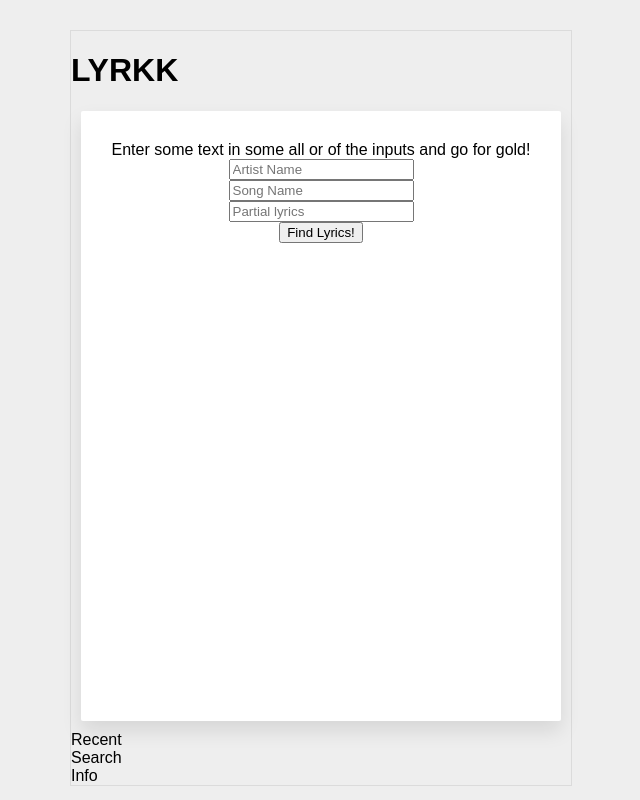
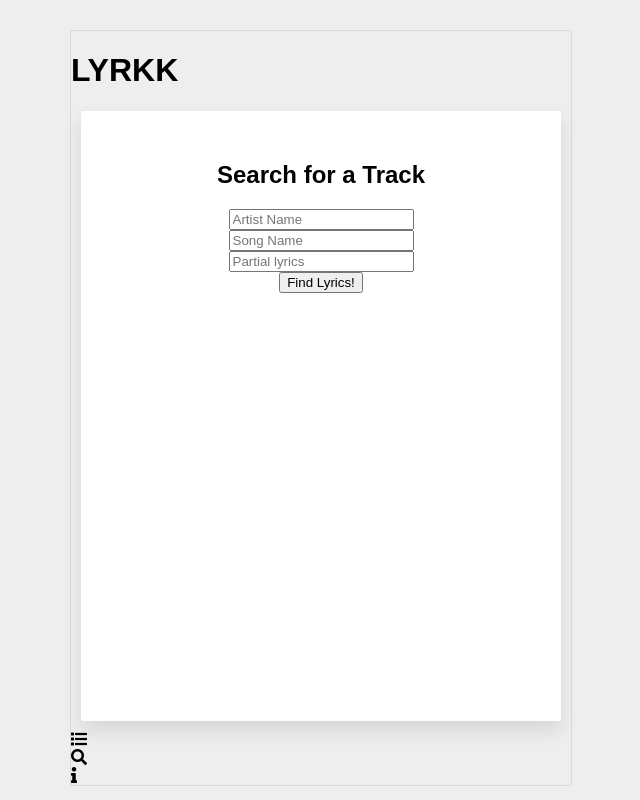
Before and after one commit to mttchpmn/lyrkk, a React (Create React App) app: page / in a window 1280 px wide. Shown: the whole page, without its empty margins (319-959 px from the left). Built offline with nearby package versions, Linux system fonts and the light colour scheme.

Commit message:
Implement mode switching

```diff
--- a/src/components/ContentSwitcher.js
+++ b/src/components/ContentSwitcher.js
@@ -72,6 +72,10 @@ class ContentSwitcher extends Component {
 
     }
 
+    switchMode(mode) {
+        this.setState({mode});
+    }
+
     switchContent() {
         const modeLookup = {
             search: <Search getLyrics={(queryObj) => this.getLyrics(queryObj)}/>,
@@ -87,7 +91,7 @@ class ContentSwitcher extends Component {
         return(
             <div className="ContentSwitcher">
                 {this.switchContent()}
-            <AppBar />
+            <AppBar modeSelector={(m) => this.switchMode(m)} />
             </div>
         );
     }
--- a/src/components/contentswitcher/AppBar.js
+++ b/src/components/contentswitcher/AppBar.js
@@ -1,12 +1,12 @@
 import React from 'react';
 import './AppBar.module.css';
 
-const AppBar = props => {
+const AppBar = ({modeSelector}) => {
     return(
         <div className="AppBar">
-            <div className="recent">Recent</div>
-            <div className="search">Search</div>
-            <div className="info">Info</div>
+            <div onClick={() => modeSelector('searchresults')} className="recent nav-button"><i className="fas fa-list" /></div>
+            <div onClick={() => modeSelector('search')} className="search nav-button"><i className="fas fa-search" /></div>
+            <div onClick={() => modeSelector('info')} className="info nav-button"><i className="fas fa-info" /></div>
         </div>
     );
 }
--- a/src/components/contentswitcher/AppBar.module.css
+++ b/src/components/contentswitcher/AppBar.module.css
@@ -10,3 +10,16 @@
     background-color: var(--primary);
     height: 50px;
 }
+
+.nav-button {
+    height: 50px;
+    width: 50px;
+    display: flex;
+    justify-content: center;
+    align-items: center;
+    border-radius: 50%;
+}
+
+.nav-button:hover {
+    background-color: #512DA8;
+}
--- a/src/components/contentswitcher/Search.js
+++ b/src/components/contentswitcher/Search.js
@@ -26,7 +26,7 @@ class Search extends React.Component {
     render() {
         return(
             <CardContainer className="Search">
-                Enter some text in some all or of the inputs and go for gold!
+                <h2 className="header2">Search for a Track</h2>
                 <form onSubmit={this.handleSubmit} className="search-form">
                     <div className="search-artist search-input">
                         <input value={this.state.artistQuery} onChange={(e) => this.handleInputUpdate('artistQuery', e.target.value) } placeholder="Artist Name" id="artist"/>
--- a/src/components/contentswitcher/Search.module.css
+++ b/src/components/contentswitcher/Search.module.css
@@ -1,4 +1,8 @@
 @import '../../theme.css';
+
+.header2 {
+    margin: 0;
+}
 
 form {
     height: 100%;
```
